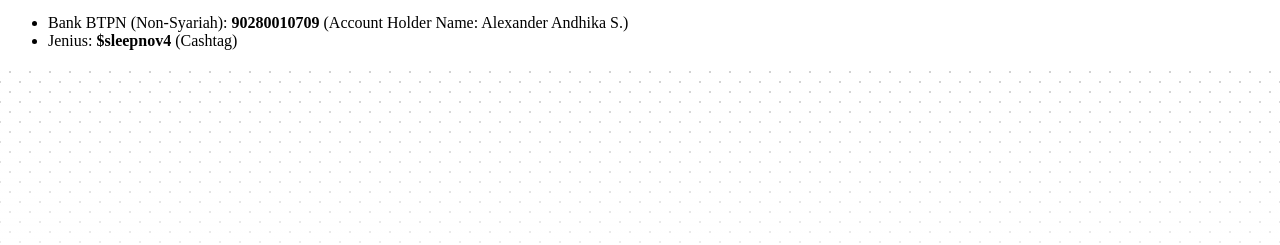
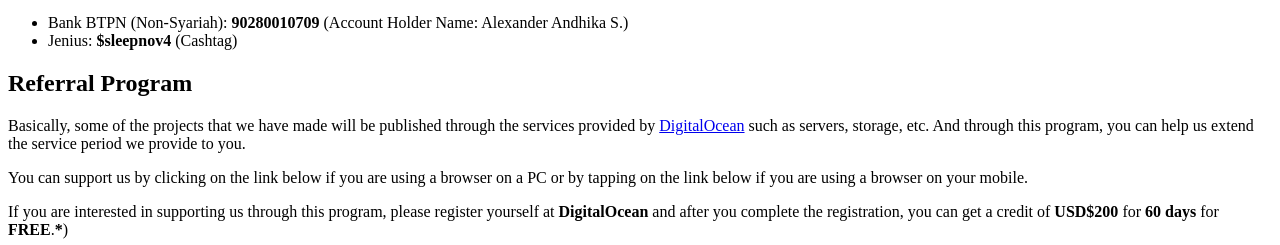
Before and after one commit to hyperion-foundation/docs, a Next.js app: page /support.en in a window 1280 px wide. Shown: the part 358-603 px from the top of the page. Built offline with nearby package versions, Linux system fonts and the light colour scheme.

Commit message:
Add Referral Program content

```diff
--- a/pages/support.en.mdx
+++ b/pages/support.en.mdx
@@ -13,3 +13,15 @@
 Domestic Currency (Rupiah only)
 - Bank BTPN (Non-Syariah): **90280010709** (Account Holder Name: Alexander Andhika S.)
 - Jenius: **$sleepnov4** (Cashtag)
+
+## Referral Program
+Basically, some of the projects that we have made will be published through the services provided by [DigitalOcean](https://www.digitalocean.com) such as servers, storage, etc.
+And through this program, you can help us extend the service period we provide to you.
+
+You can support us by clicking on the link below if you are using a browser on a PC or by tapping on the link below if you are using a browser on your mobile.
+
+If you are interested in supporting us through this program, please register yourself at **DigitalOcean** and after you complete the registration, you can get a credit of **USD$200** for **60 days** for **FREE**.**\***)
+
+**\***) To get this credit, you need a valid credit card.
+
+[![DigitalOcean Referral Badge](https://web-platforms.sfo2.cdn.digitaloceanspaces.com/WWW/Badge%201.svg)](https://www.digitalocean.com/?refcode=83d8f1ab6d04&utm_campaign=Referral_Invite&utm_medium=Referral_Program&utm_source=badge)
```
Also changed, not shown: pages/support.id.mdx (+12 -0 lines).
